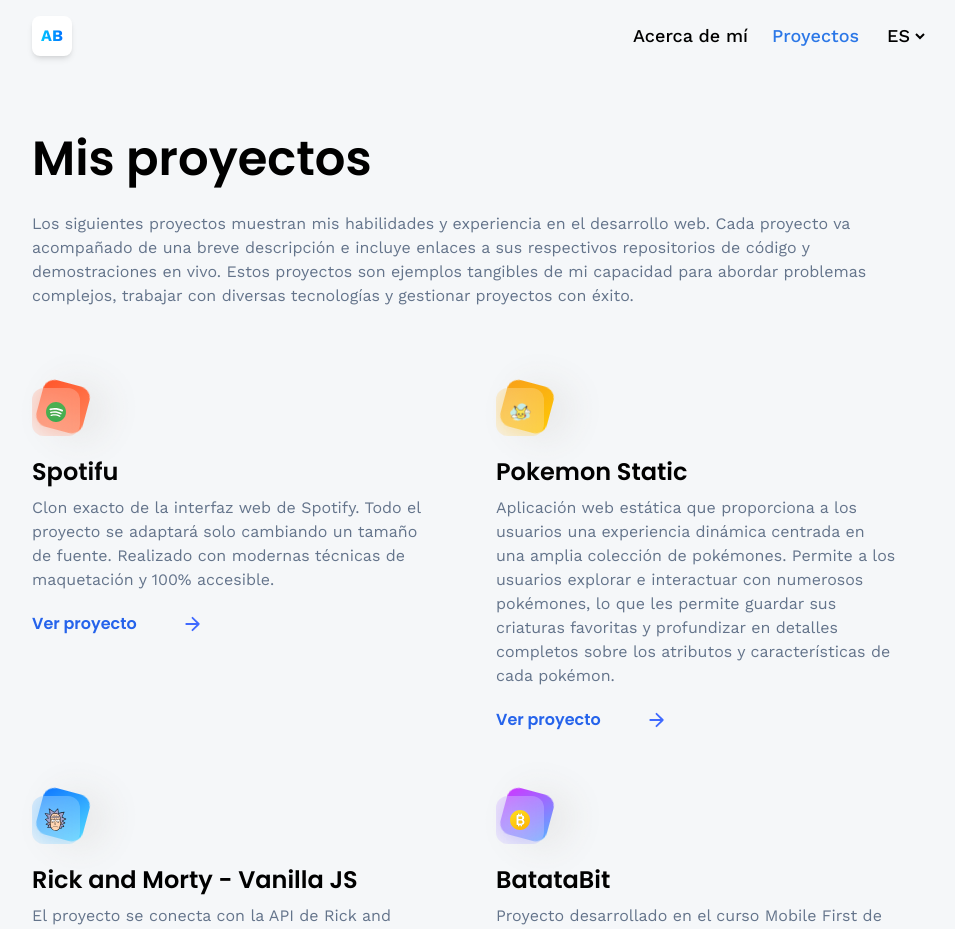
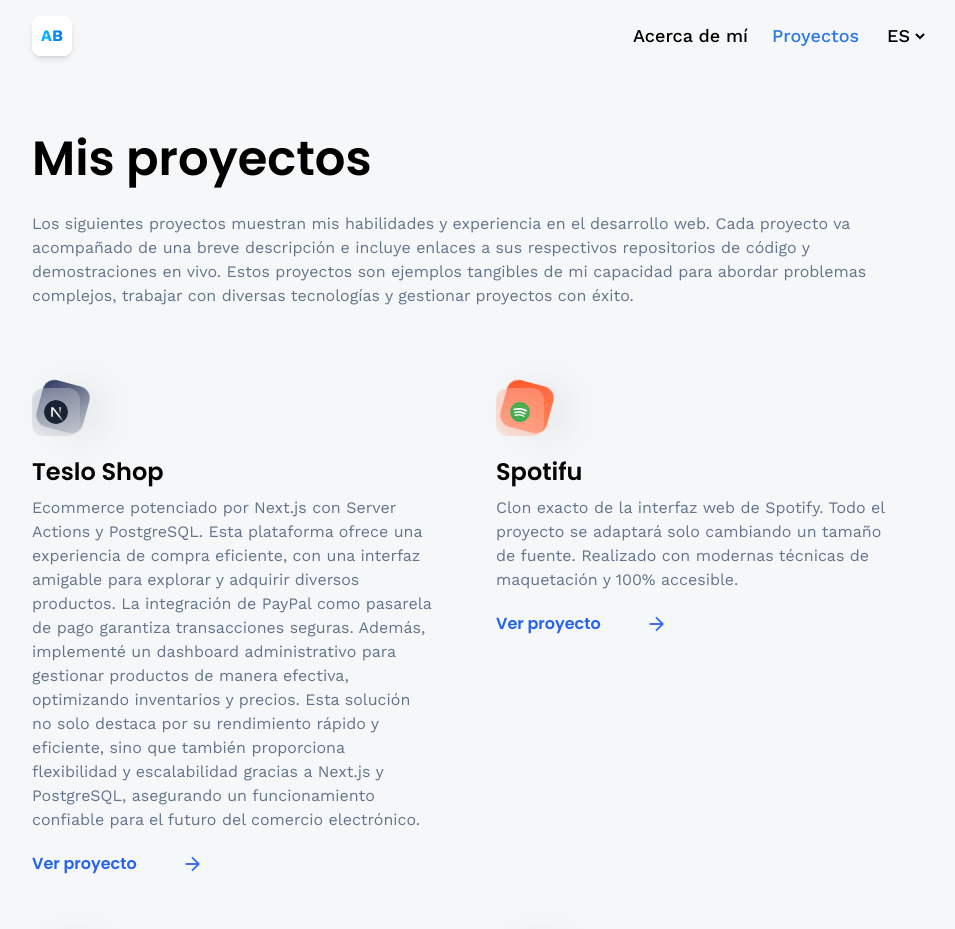
Before and after one commit to babaquero07/3d-portfolio-2024, a React (Vite) app: page /projects in a window 1280 px wide. Shown: the top 929 px of the page, without its empty margins (160-1115 px from the left). Built offline with nearby package versions, Linux system fonts and the light colour scheme.

Commit message:
Add Next.js and Teslo Shop project descriptions

```diff
--- a/src/constants/index.js
+++ b/src/constants/index.js
@@ -1,9 +1,6 @@
-import { meta, shopify, starbucks, tesla } from "../assets/images";
 import {
-  car,
   contact,
   css,
-  estate,
   express,
   git,
   github,
@@ -12,14 +9,11 @@
   linkedin,
   mongodb,
   nodejs,
-  pricewise,
   react,
+  nextjs,
   redux,
   sass,
-  snapgram,
-  summiz,
   tailwindcss,
-  threads,
   typescript,
   vue,
   pinia,
@@ -82,8 +76,8 @@
     type: "Frontend",
   },
   {
-    imageUrl: nuxt,
-    name: "Nuxt 3",
+    imageUrl: nextjs,
+    name: "Next.js",
     type: "Frontend",
   },
   {
@@ -174,6 +168,13 @@
 
 export const projects = [
   {
+    id: "teslo-shop",
+    iconUrl: nextjs,
+    theme: "btn-back-black",
+    name: "Teslo Shop",
+    link: "https://babaquero07-teslo-shop.vercel.app/",
+  },
+  {
     id: "spotifu",
     iconUrl: spotify,
     theme: "btn-back-red",
--- a/src/locales/en.json
+++ b/src/locales/en.json
@@ -94,6 +94,7 @@
       "title": "My projects",
       "description": "Following projects showcases my skills and experience in web development. Each project is accompanied by a brief description and includes links to their respective code repositories and live demos. These projects are tangible examples of my ability to tackle intricate problems, work with diverse technologies, and successfully manage projects.",
       "projectsDescriptions": {
+        "teslo-shop": "Ecommerce platform powered by Next.js with Server Actions and PostgreSQL. This platform offers an efficient shopping experience, featuring a user-friendly interface to explore and purchase various products. The integration of PayPal as a payment gateway ensures secure transactions. Additionally, I implemented an administrative dashboard to effectively manage products, optimizing inventories and prices. This solution not only stands out for its fast and efficient performance but also provides flexibility and scalability through Next.js and PostgreSQL, ensuring reliable operation for the future of ecommerce.",
         "spotifu": "Exact clone of Spotify web interface. The whole project will be adapted only by changing one font size. Made with modern layout techniques and 100% accessible.",
         "pokemon": "Static web application which provides users with a dynamic experience centered around a vast collection of Pokémon. Allows users to explore and engage with numerous Pokémon, enabling them to save their favorite creatures and delve into comprehensive details about each individual Pokémon's attributes and characteristics.",
         "rickandmorty": "The project connects with Rick and Morty API and retrieve information about 150 characters. Allows the user interact with the API-provided information by applying filters for gender, status, and species. Additionally, the project includes a page for users to add, edit, and delete comments.",
--- a/src/locales/es.json
+++ b/src/locales/es.json
@@ -94,6 +94,7 @@
       "title": "Mis proyectos",
       "description": "Los siguientes proyectos muestran mis habilidades y experiencia en el desarrollo web. Cada proyecto va acompañado de una breve descripción e incluye enlaces a sus respectivos repositorios de código y demostraciones en vivo. Estos proyectos son ejemplos tangibles de mi capacidad para abordar problemas complejos, trabajar con diversas tecnologías y gestionar proyectos con éxito.",
       "projectsDescriptions": {
+        "teslo-shop": "Ecommerce potenciado por Next.js con Server Actions y PostgreSQL. Esta plataforma ofrece una experiencia de compra eficiente, con una interfaz amigable para explorar y adquirir diversos productos. La integración de PayPal como pasarela de pago garantiza transacciones seguras. Además, implementé un dashboard administrativo para gestionar productos de manera efectiva, optimizando inventarios y precios. Esta solución no solo destaca por su rendimiento rápido y eficiente, sino que también proporciona flexibilidad y escalabilidad gracias a Next.js y PostgreSQL, asegurando un funcionamiento confiable para el futuro del comercio electrónico.",
         "spotifu": "Clon exacto de la interfaz web de Spotify. Todo el proyecto se adaptará solo cambiando un tamaño de fuente. Realizado con modernas técnicas de maquetación y 100% accesible.",
         "pokemon": "Aplicación web estática que proporciona a los usuarios una experiencia dinámica centrada en una amplia colección de pokémones. Permite a los usuarios explorar e interactuar con numerosos pokémones, lo que les permite guardar sus criaturas favoritas y profundizar en detalles completos sobre los atributos y características de cada pokémon.",
         "rickandmorty": "El proyecto se conecta con la API de Rick and Morty y recupera información de unos 150 caracteres. Permite al usuario interactuar con la información proporcionada por la API mediante la aplicación de filtros por género, estado y especie. Además, el proyecto incluye una página para que los usuarios agreguen, editen y eliminen comentarios.",
```
